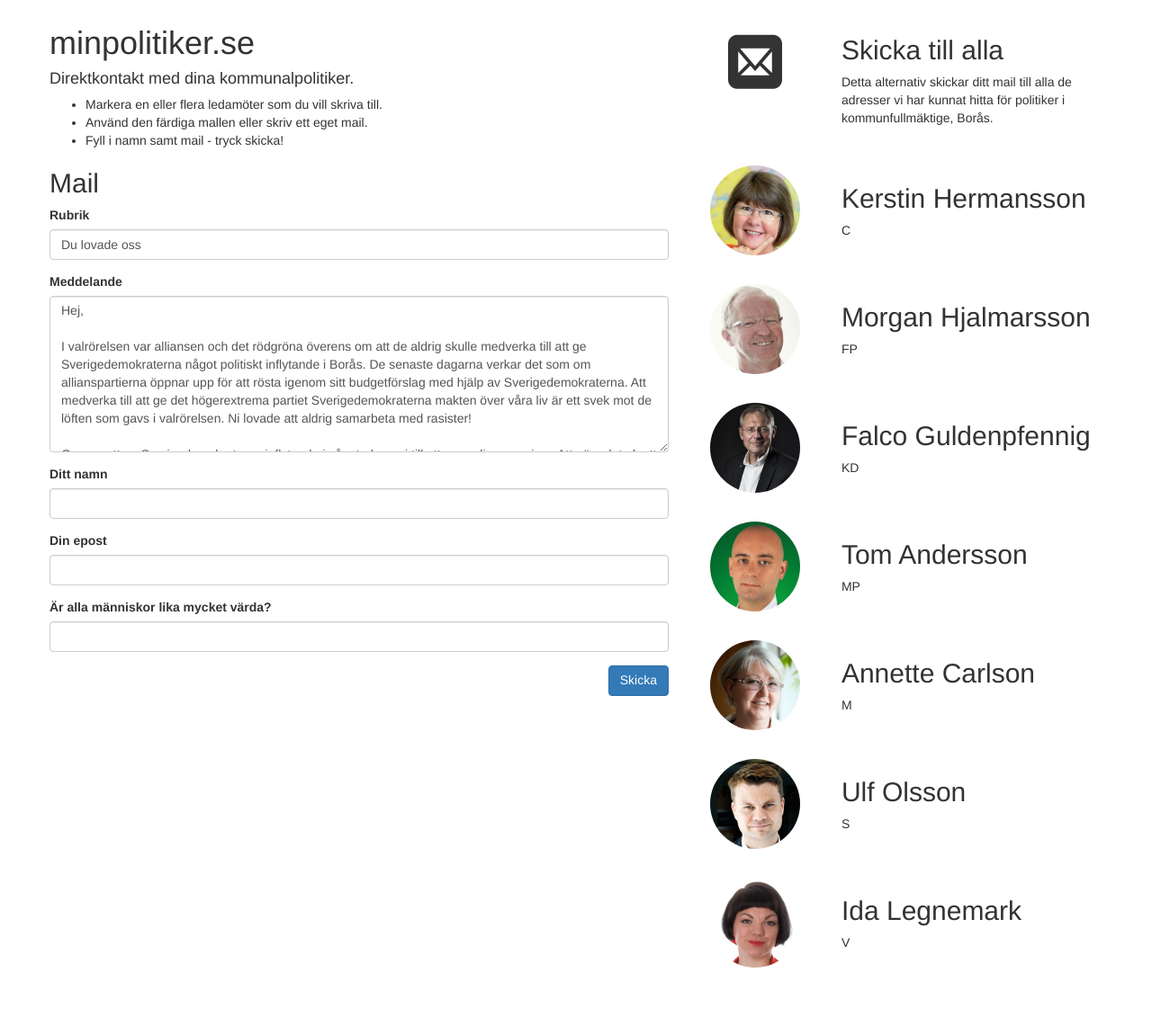
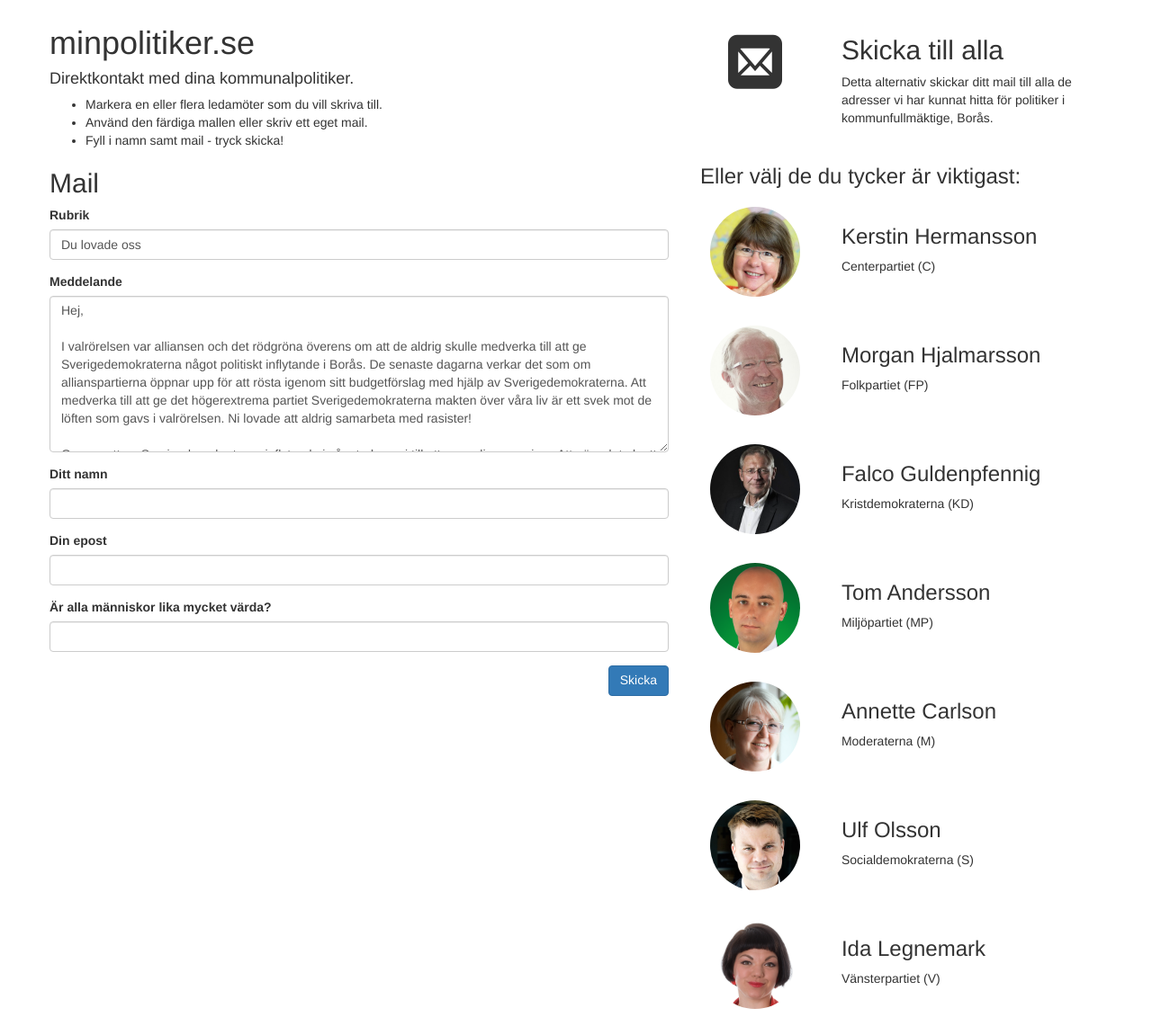
Before and after one commit to osadi/minpolitiker, a PHP site: page /views/index.php in a window 1280 px wide. Shown: the whole page at 90% size. Before the commit the page ends 1076 px from the top, so only its background shows below. Run offline with PHP 8.4, Linux system fonts and the light colour scheme; some libraries are stand-ins or nearby versions.

Commit message:
Added 'nuke' option and spruced up the landing page

```diff
--- a/views/index.php
+++ b/views/index.php
@@ -62,23 +62,28 @@ Med vänliga hälsningar
 			</div>
 
 			<div class="sidebar">
-				<article>
+				<article class="all">
 					<div class="circle"><span class="icon-mail mail-icon"></span></div>
 					<div class="info">
 						<h2>Skicka till alla</h2>
 						<p>Detta alternativ skickar ditt mail till alla de adresser vi har kunnat hitta för politiker i kommunfullmäktige, Borås.</p>
+						<input type="checkbox" name="chosen[]" class="hidden" value="all" />
 					</div>
+				</article>
+				<article>
+					<h3>Eller välj de du tycker är viktigast:</h3>
 				</article>
 				<?php
 					foreach ($recipients as $key => $recipient) {
-						$leader = $recipient['members'][$recipient['leader-key']];
+						$leaderKey = $recipient['leader-key'];
+						$leader    = $recipient['members'][$leaderKey];
 						?>
-						<article>
+						<article class="leader">
 							<div class="circle"><img src="img/<?php echo $key ?>.png"></div>
 							<div class="info">
-								<h2><?php echo $leader['name']; ?></h2>
-								<p><?php echo $recipient['party-short']; ?></p>
-								<input type="checkbox" name="chosen[]" class="hidden" value="<?php echo $key; ?>" />
+								<h3><?php echo $leader['name']; ?></h3>
+								<p><?php echo $recipient['party-long'] .' ('. $recipient['party-short'] .')' ; ?></p>
+								<input type="checkbox" name="chosen[]" class="hidden" value="<?php echo $key .'_'. $leaderKey; ?>" />
 							</div>
 						</article>
 						<?php
--- a/web/css/sass/screen.scss
+++ b/web/css/sass/screen.scss
@@ -50,18 +50,18 @@ img {
 	display: none;
 }
 
-article {
+.leader, .all {
 
 	padding: 10px;
 	border: 1px solid #fff;
 	margin-bottom: 10px;
 
+	@include cf();
+
 	&:hover {
 		cursor: pointer; cursor: hand;
 		border: 1px solid #2e6da4;
 	}
-
-	@include cf();
 
 	.info {
 		@include col(4/6);
--- a/web/css/stylesheets/screen.css
+++ b/web/css/stylesheets/screen.css
@@ -3970,29 +3970,29 @@ img {
 }
 
 /* line 53, ../sass/screen.scss */
-article {
+.leader, .all {
   padding: 10px;
   border: 1px solid #fff;
   margin-bottom: 10px;
   *zoom: 1;
 }
-/* line 59, ../sass/screen.scss */
-article:hover {
+/* line 344, ../../../bower_components/jeet.gs/scss/jeet/_grid.scss */
+.leader:before, .leader:after, .all:before, .all:after {
+  content: '';
+  display: table;
+}
+/* line 349, ../../../bower_components/jeet.gs/scss/jeet/_grid.scss */
+.leader:after, .all:after {
+  clear: both;
+}
+/* line 61, ../sass/screen.scss */
+.leader:hover, .all:hover {
   cursor: pointer;
   cursor: hand;
   border: 1px solid #2e6da4;
 }
-/* line 344, ../../../bower_components/jeet.gs/scss/jeet/_grid.scss */
-article:before, article:after {
-  content: '';
-  display: table;
-}
-/* line 349, ../../../bower_components/jeet.gs/scss/jeet/_grid.scss */
-article:after {
-  clear: both;
-}
 /* line 66, ../sass/screen.scss */
-article .info {
+.leader .info, .all .info {
   *zoom: 1;
   float: left;
   clear: none;
@@ -4002,20 +4002,20 @@ article .info {
   margin-right: 3%;
 }
 /* line 344, ../../../bower_components/jeet.gs/scss/jeet/_grid.scss */
-article .info:before, article .info:after {
+.leader .info:before, .leader .info:after, .all .info:before, .all .info:after {
   content: '';
   display: table;
 }
 /* line 349, ../../../bower_components/jeet.gs/scss/jeet/_grid.scss */
-article .info:after {
+.leader .info:after, .all .info:after {
   clear: both;
 }
 /* line 58, ../../../bower_components/jeet.gs/scss/jeet/_grid.scss */
-article .info:last-child {
+.leader .info:last-child, .all .info:last-child {
   margin-right: 0%;
 }
 /* line 70, ../sass/screen.scss */
-article .circle {
+.leader .circle, .all .circle {
   *zoom: 1;
   float: left;
   clear: none;
@@ -4025,20 +4025,20 @@ article .circle {
   margin-right: 3%;
 }
 /* line 344, ../../../bower_components/jeet.gs/scss/jeet/_grid.scss */
-article .circle:before, article .circle:after {
+.leader .circle:before, .leader .circle:after, .all .circle:before, .all .circle:after {
   content: '';
   display: table;
 }
 /* line 349, ../../../bower_components/jeet.gs/scss/jeet/_grid.scss */
-article .circle:after {
+.leader .circle:after, .all .circle:after {
   clear: both;
 }
 /* line 58, ../../../bower_components/jeet.gs/scss/jeet/_grid.scss */
-article .circle:last-child {
+.leader .circle:last-child, .all .circle:last-child {
   margin-right: 0%;
 }
 /* line 73, ../sass/screen.scss */
-article .circle img, article .circle span {
+.leader .circle img, .leader .circle span, .all .circle img, .all .circle span {
   display: inline-block;
   width: 100px;
   height: 100px;
@@ -4049,7 +4049,7 @@ article .circle img, article .circle span {
   border-radius: 50px;
 }
 /* line 84, ../sass/screen.scss */
-article .circle .mail-icon {
+.leader .circle .mail-icon, .all .circle .mail-icon {
   font-size: 60px;
   padding: 20px;
 }
--- a/web/js/site.dist.js
+++ b/web/js/site.dist.js
@@ -16,7 +16,12 @@ $("article").on({
 
 
 
-$('article').on('click', function(){
+$('.all, .leader').on('click', function(){
+    if (this.className.indexOf('all') > -1) {
+        $('article').not(this).each(function(){
+         $(this).toggleClass('hidden');
+     });
+    }
 	$(this).toggleClass('chosen');
 	$chosen = $(this).find('input[name="chosen[]"]');
 	$chosen.prop("checked", !$chosen.prop("checked"));
```
Also changed, not shown: views/mailSent.php (+28 -2 lines), views/sendMail.php (+33 -15 lines), web/js/site.js (+6 -1 lines), web/img/borastillsammans.jpg (added).
